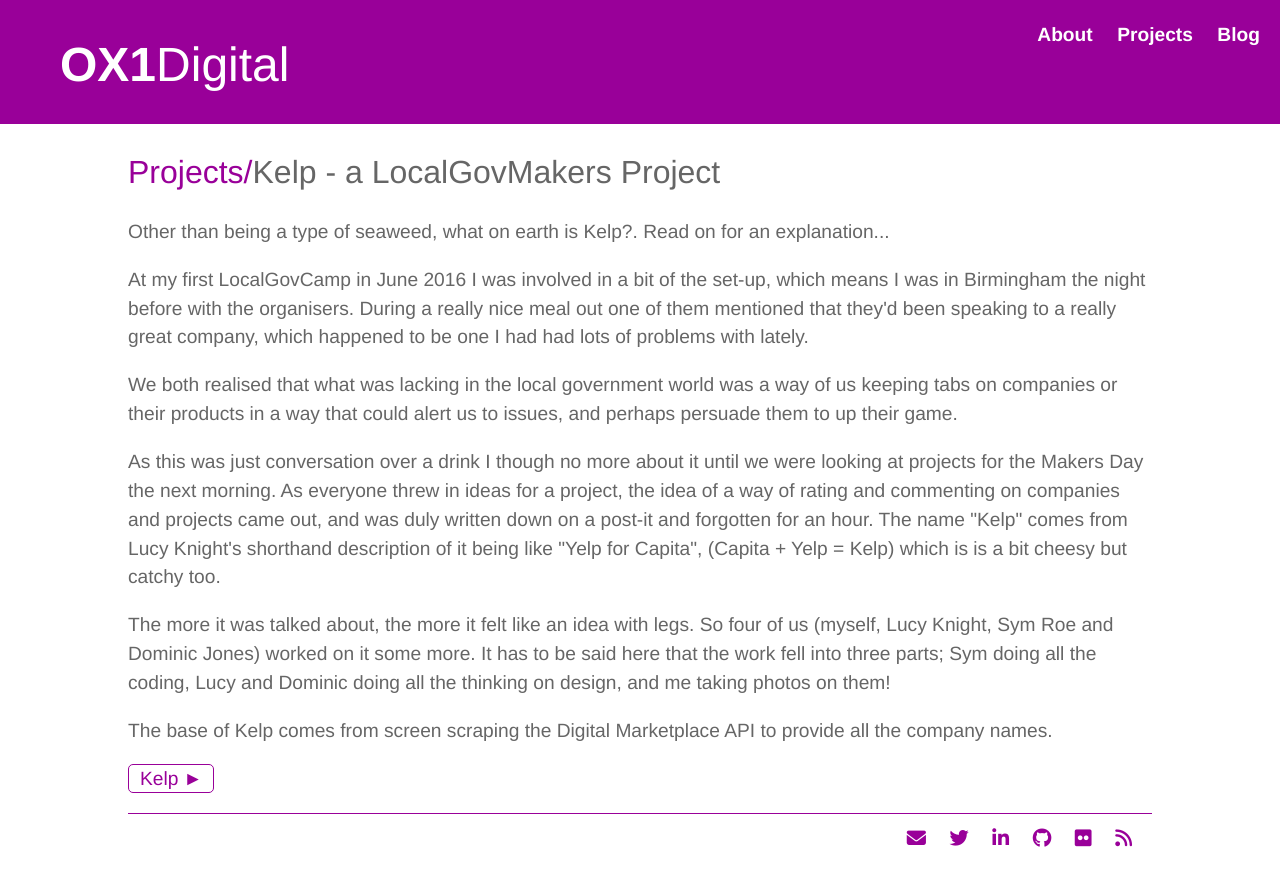
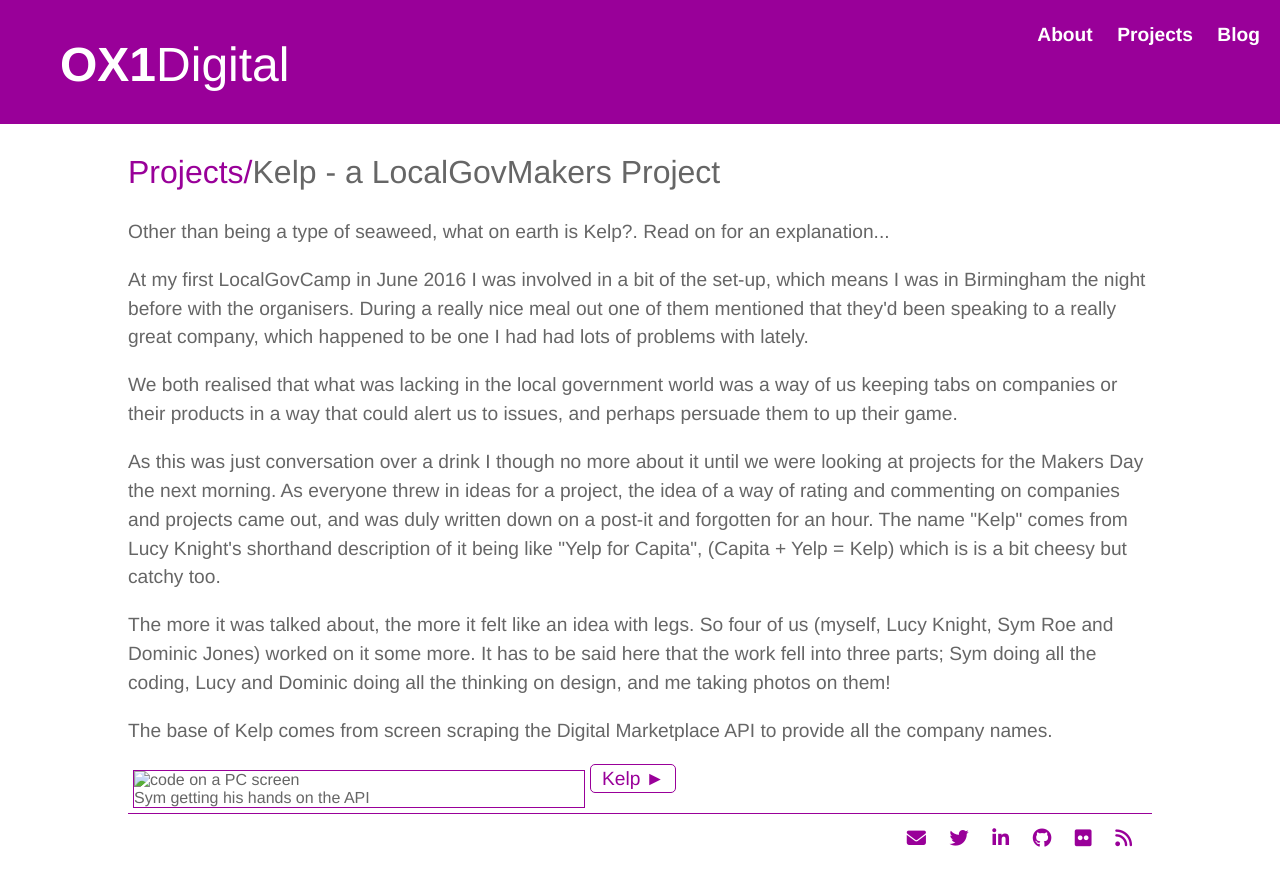
Before and after one commit to electronicdreamplant/electronicdreamplant.github.io, a Jekyll site: the page built from projects/kelp.html, in a window 1280 px wide. Shown: the top 886 px of the page. Built offline with Jekyll 4.4.1, drawn with Linux system fonts in a browser that asks for light colours; nearby versions of some CDN libraries.

Commit message:
Update kelp.html

```diff
--- a/projects/kelp.html
+++ b/projects/kelp.html
@@ -18,5 +18,10 @@
 
   <p>The base of Kelp comes from screen scraping the Digital Marketplace API to provide all the company names.</p>
 
+  <div class="img">
+    <img src="code.jpg" alt="code on a PC screen">
+    <div class="desc">Sym getting his hands on the API</div>
+  </div>
+
   <p><a class="button" href="http://localgov-kelp.herokuapp.com">Kelp</a></p>
   <p></p>
```
